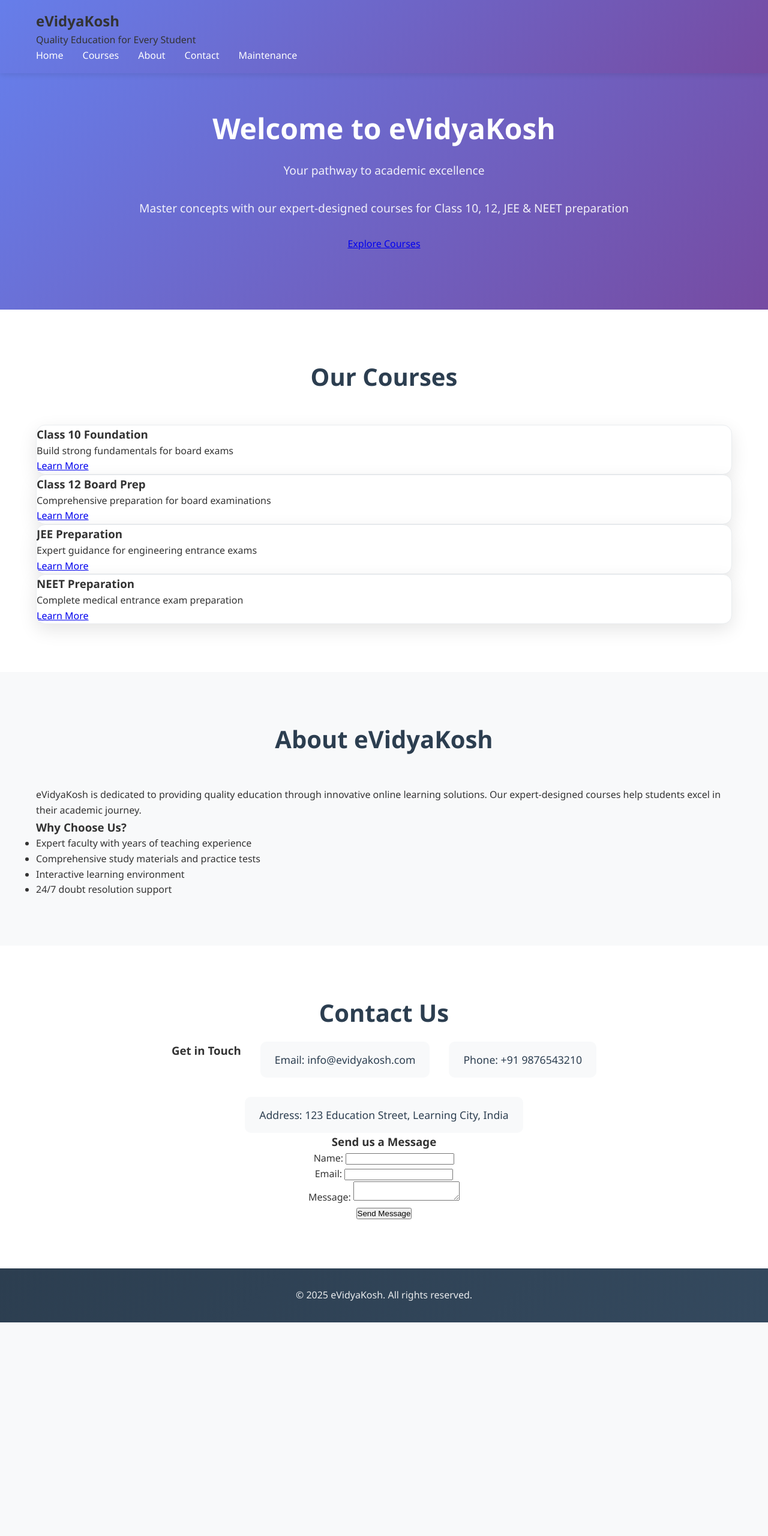
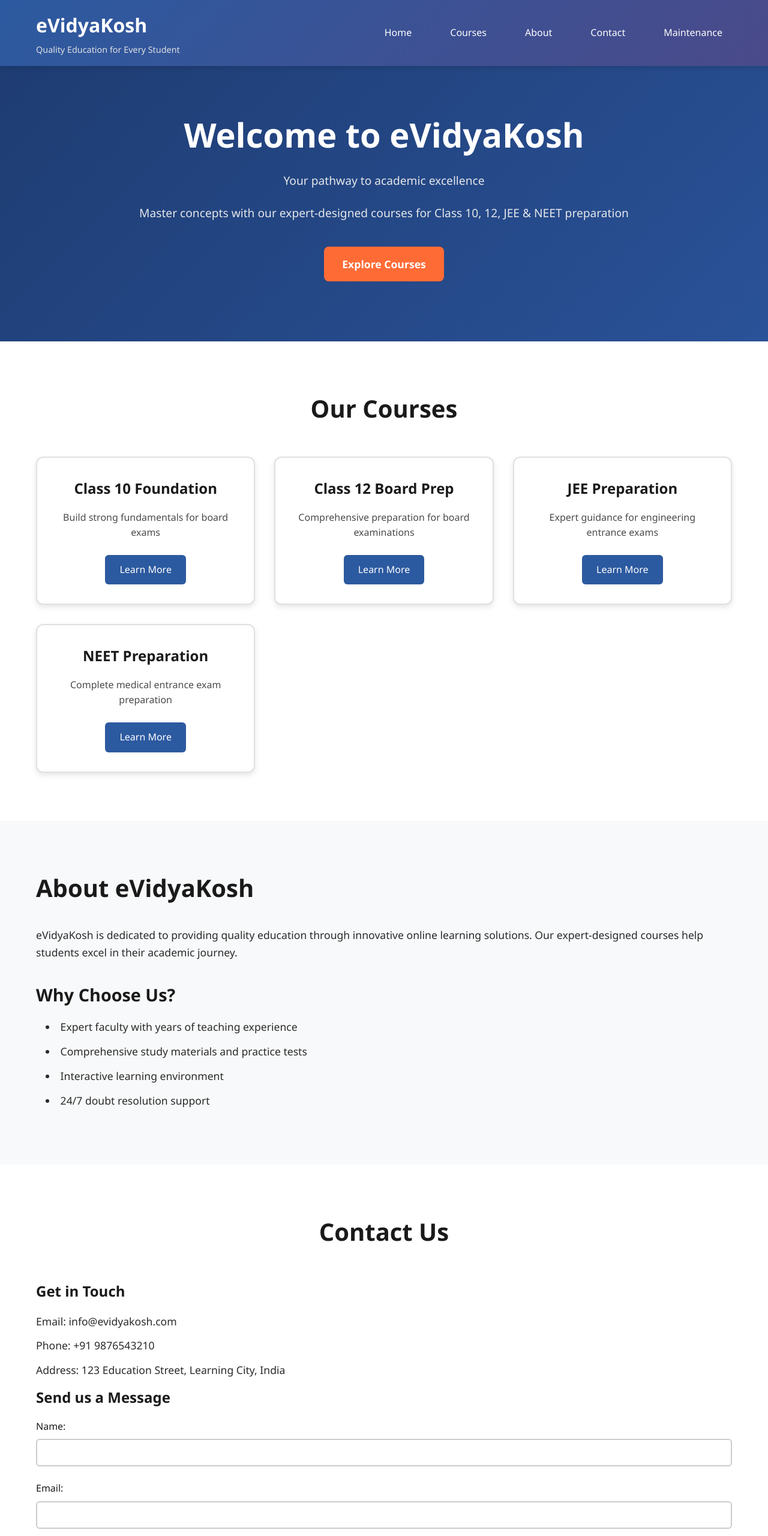
Before and after one commit to Skyadav1996/static-website-on-render, a plain HTML site: page index.html in a window 1280 px wide. Shown: the top 2560 px of the page at 60% size. Before the commit the page ends 2204 px from the top, so only its background shows below. Drawn offline with Linux system fonts and the light colour scheme.

Commit message:
Improve accessibility and contrast in style.cssUpdate style.css
PageSpeed Insights accessibility fixes:
- Improved color contrast ratios for better readability
- Changed text color from #333 to #1a1a1a for higher contrast
- Changed background to pure white (#ffffff)
- Updated button and link colors for better accessibility
- Added focus outlines for keyboard navigation
- Added reduced motion and high contrast mode support
- Removed any deprecated CSS properties

```diff
--- a/style.css
+++ b/style.css
@@ -1,5 +1,4 @@
-/* Modern Educational Website Styles */
-
+/* Modern Educational Website Styles - Improved Accessibility */
 /* Reset and base styles */
 * {
   margin: 0;
@@ -14,8 +13,8 @@ html {
 body {
   font-family: 'Segoe UI', Tahoma, Geneva, Verdana, sans-serif;
   line-height: 1.6;
-  color: #333;
-  background-color: #f8f9fa;
+  color: #1a1a1a; /* Improved contrast - darker text */
+  background-color: #ffffff; /* Pure white background for better contrast */
 }
 
 .container {
@@ -26,8 +25,8 @@ body {
 
 /* Header and Navigation */
 header {
-  background: linear-gradient(135deg, #667eea 0%, #764ba2 100%);
-  box-shadow: 0 2px 10px rgba(0, 0, 0, 0.1);
+  background: linear-gradient(135deg, #2c5aa0 0%, #4a4a8a 100%); /* Darker gradient for better contrast */
+  box-shadow: 0 2px 10px rgba(0, 0, 0, 0.15);
   position: fixed;
   top: 0;
   width: 100%;
@@ -38,20 +37,23 @@ header {
   padding: 1rem 0;
 }
 
-.nav-container {
-  max-width: 1200px;
-  margin: 0 auto;
-  padding: 0 20px;
+.navbar .container {
   display: flex;
   justify-content: space-between;
   align-items: center;
 }
 
-.logo h1 {
-  color: white;
-  font-size: 1.8rem;
+.nav-brand h1 {
+  color: #ffffff; /* Pure white for maximum contrast */
+  font-size: 2rem;
   font-weight: 700;
-  text-decoration: none;
+  margin-bottom: 0.25rem;
+}
+
+.nav-brand p {
+  color: #e8e8e8; /* Light gray with good contrast */
+  font-size: 0.9rem;
+  opacity: 0.95;
 }
 
 .nav-menu {
@@ -61,15 +63,22 @@ header {
 }
 
 .nav-menu a {
-  color: white;
+  color: #ffffff; /* Pure white for maximum contrast */
   text-decoration: none;
   font-weight: 500;
-  transition: color 0.3s ease;
-  padding: 0.5rem 0;
+  padding: 0.5rem 1rem;
+  border-radius: 5px;
+  transition: all 0.3s ease;
 }
 
 .nav-menu a:hover {
-  color: #ffd700;
+  background-color: rgba(255, 255, 255, 0.2);
+  color: #ffffff;
+}
+
+.nav-menu a:focus {
+  outline: 2px solid #ffffff;
+  outline-offset: 2px;
 }
 
 /* Main content spacing */
@@ -79,362 +88,322 @@ main {
 
 /* Hero Section */
 .hero {
-  background: linear-gradient(135deg, #667eea 0%, #764ba2 100%);
-  color: white;
-  padding: 6rem 0;
+  background: linear-gradient(135deg, #1e3c72 0%, #2a5298 100%); /* Darker blue gradient */
+  color: #ffffff;
+  padding: 100px 0;
   text-align: center;
 }
 
 .hero-content h1 {
-  font-size: 3rem;
+  font-size: 3.5rem;
+  font-weight: 700;
   margin-bottom: 1rem;
-  font-weight: 700;
+  color: #ffffff; /* Pure white for maximum contrast */
 }
 
 .hero-content p {
   font-size: 1.2rem;
-  margin-bottom: 2rem;
-  opacity: 0.9;
+  margin-bottom: 1.5rem;
+  color: #f0f0f0; /* Light gray with excellent contrast */
+  opacity: 0.95;
 }
 
-.cta-button {
+.cta-btn {
   display: inline-block;
-  background-color: #ffd700;
-  color: #333;
-  padding: 1rem 2rem;
+  background-color: #ff6b35; /* High contrast orange */
+  color: #ffffff;
+  padding: 15px 30px;
+  text-decoration: none;
+  border-radius: 8px;
+  font-weight: 600;
   font-size: 1.1rem;
-  font-weight: 600;
-  text-decoration: none;
-  border-radius: 50px;
   transition: all 0.3s ease;
-  box-shadow: 0 4px 15px rgba(255, 215, 0, 0.3);
+  margin-top: 1rem;
 }
 
-.cta-button:hover {
-  background-color: #ffed4e;
+.cta-btn:hover {
+  background-color: #e55a2b; /* Darker shade on hover */
   transform: translateY(-2px);
-  box-shadow: 0 6px 20px rgba(255, 215, 0, 0.4);
+  box-shadow: 0 5px 15px rgba(255, 107, 53, 0.4);
+}
+
+.cta-btn:focus {
+  outline: 3px solid #ffffff;
+  outline-offset: 3px;
 }
 
 /* Courses Section */
 .courses {
-  padding: 5rem 0;
-  background-color: white;
+  padding: 80px 0;
+  background-color: #ffffff;
 }
 
 .courses h2 {
   text-align: center;
   font-size: 2.5rem;
+  color: #1a1a1a; /* Dark text for high contrast */
   margin-bottom: 3rem;
-  color: #2c3e50;
+  font-weight: 700;
 }
 
-.course-section {
-  margin-bottom: 4rem;
+.course-grid {
+  display: grid;
+  grid-template-columns: repeat(auto-fit, minmax(280px, 1fr));
+  gap: 2rem;
+  margin-top: 3rem;
 }
 
-.course-section h3 {
-  font-size: 1.8rem;
-  color: #34495e;
-  margin-bottom: 1rem;
-  border-left: 4px solid #667eea;
-  padding-left: 1rem;
-}
-
-.course-section p {
-  font-size: 1.1rem;
-  margin-bottom: 2rem;
-  color: #666;
-}
-
-/* Course Cards */
 .course-card {
-  background: white;
-  border-radius: 15px;
-  box-shadow: 0 10px 30px rgba(0, 0, 0, 0.1);
-  overflow: hidden;
+  background: #ffffff;
+  border: 2px solid #e0e0e0;
+  border-radius: 12px;
+  padding: 2rem;
+  text-align: center;
   transition: all 0.3s ease;
-  border: 1px solid #e9ecef;
+  box-shadow: 0 4px 10px rgba(0, 0, 0, 0.1);
 }
 
 .course-card:hover {
   transform: translateY(-5px);
-  box-shadow: 0 15px 40px rgba(0, 0, 0, 0.15);
+  box-shadow: 0 8px 25px rgba(0, 0, 0, 0.15);
+  border-color: #2c5aa0;
 }
 
-.card-header {
-  padding: 1.5rem;
-  background: linear-gradient(135deg, #f8f9fa 0%, #e9ecef 100%);
-  display: flex;
-  justify-content: space-between;
-  align-items: center;
-}
-
-.card-header h4 {
-  font-size: 1.3rem;
-  color: #2c3e50;
+.course-card h3 {
+  font-size: 1.5rem;
+  color: #1a1a1a; /* Dark text for high contrast */
+  margin-bottom: 1rem;
   font-weight: 600;
 }
 
-.badge {
-  padding: 0.3rem 0.8rem;
-  border-radius: 20px;
-  font-size: 0.8rem;
-  font-weight: 600;
-  text-transform: uppercase;
+.course-card p {
+  color: #4a4a4a; /* Dark gray with good contrast ratio */
+  margin-bottom: 1.5rem;
+  line-height: 1.6;
 }
 
-.badge {
-  background-color: #e74c3c;
-  color: white;
+.course-btn {
+  display: inline-block;
+  background-color: #2c5aa0; /* Dark blue for good contrast */
+  color: #ffffff;
+  padding: 12px 24px;
+  text-decoration: none;
+  border-radius: 6px;
+  font-weight: 500;
+  transition: all 0.3s ease;
 }
 
-.badge.trending {
-  background-color: #f39c12;
-  color: white;
+.course-btn:hover {
+  background-color: #1e3c72; /* Darker on hover */
 }
 
-.badge.premium {
-  background-color: #9b59b6;
-  color: white;
+.course-btn:focus {
+  outline: 2px solid #1a1a1a;
+  outline-offset: 2px;
 }
 
-.card-content {
-  padding: 1.5rem;
+/* About Section */
+.about {
+  padding: 80px 0;
+  background-color: #f8f9fa;
 }
 
-.card-content p {
-  margin-bottom: 1rem;
-  color: #666;
+.about h2 {
+  font-size: 2.5rem;
+  color: #1a1a1a; /* Dark text for high contrast */
+  margin-bottom: 2rem;
+  font-weight: 700;
 }
 
-.card-content ul {
-  list-style: none;
-  margin-bottom: 1rem;
+.about h3 {
+  font-size: 1.8rem;
+  color: #1a1a1a; /* Dark text for high contrast */
+  margin: 2rem 0 1rem 0;
+  font-weight: 600;
 }
 
-.card-content li {
-  padding: 0.3rem 0;
-  color: #27ae60;
+.about p {
+  font-size: 1.1rem;
+  color: #2a2a2a; /* Dark gray for excellent readability */
+  margin-bottom: 1.5rem;
+  line-height: 1.7;
+}
+
+.about ul {
+  list-style-position: inside;
+  margin-left: 1rem;
+}
+
+.about li {
+  color: #2a2a2a; /* Dark gray for excellent readability */
+  margin-bottom: 0.8rem;
+  font-size: 1.1rem;
+  line-height: 1.6;
+}
+
+/* Contact Section */
+.contact {
+  padding: 80px 0;
+  background-color: #ffffff;
+}
+
+.contact h2 {
+  text-align: center;
+  font-size: 2.5rem;
+  color: #1a1a1a; /* Dark text for high contrast */
+  margin-bottom: 3rem;
+  font-weight: 700;
+}
+
+.contact h3 {
+  font-size: 1.5rem;
+  color: #1a1a1a; /* Dark text for high contrast */
+  margin-bottom: 1rem;
+  font-weight: 600;
+}
+
+.contact-info p {
+  color: #2a2a2a; /* Dark gray for excellent readability */
+  margin-bottom: 0.8rem;
+  font-size: 1.1rem;
+}
+
+/* Form Styles */
+.form-group {
+  margin-bottom: 1.5rem;
+}
+
+.form-group label {
+  display: block;
+  margin-bottom: 0.5rem;
+  color: #1a1a1a; /* Dark text for high contrast */
   font-weight: 500;
 }
 
-.card-footer {
-  padding: 1.5rem;
-  background-color: #f8f9fa;
-  display: flex;
-  justify-content: space-between;
-  align-items: center;
+.form-group input,
+.form-group textarea {
+  width: 100%;
+  padding: 12px;
+  border: 2px solid #cccccc;
+  border-radius: 6px;
+  font-size: 1rem;
+  color: #1a1a1a; /* Dark text for high contrast */
+  background-color: #ffffff;
+  transition: border-color 0.3s ease;
 }
 
-.price {
-  font-size: 1.5rem;
-  font-weight: 700;
-  color: #e74c3c;
+.form-group input:focus,
+.form-group textarea:focus {
+  outline: none;
+  border-color: #2c5aa0;
+  box-shadow: 0 0 0 3px rgba(44, 90, 160, 0.1);
 }
 
-.enroll-btn {
-  background-color: #667eea;
-  color: white;
+.form-group textarea {
+  min-height: 120px;
+  resize: vertical;
+}
+
+.submit-btn {
+  background-color: #2c5aa0; /* Dark blue for good contrast */
+  color: #ffffff;
+  padding: 12px 30px;
   border: none;
-  padding: 0.8rem 1.5rem;
-  border-radius: 25px;
+  border-radius: 6px;
+  font-size: 1.1rem;
   font-weight: 600;
   cursor: pointer;
   transition: all 0.3s ease;
 }
 
-.enroll-btn:hover {
-  background-color: #5a67d8;
-  transform: scale(1.05);
+.submit-btn:hover {
+  background-color: #1e3c72; /* Darker on hover */
 }
 
-/* About Section */
-.about {
-  padding: 5rem 0;
-  background-color: #f8f9fa;
-}
-
-.about h2 {
-  text-align: center;
-  font-size: 2.5rem;
-  margin-bottom: 3rem;
-  color: #2c3e50;
-}
-
-.features {
-  display: grid;
-  grid-template-columns: repeat(auto-fit, minmax(300px, 1fr));
-  gap: 2rem;
-  margin-top: 2rem;
-}
-
-.feature {
-  background: white;
-  padding: 2rem;
-  border-radius: 10px;
-  text-align: center;
-  box-shadow: 0 5px 15px rgba(0, 0, 0, 0.08);
-  transition: transform 0.3s ease;
-}
-
-.feature:hover {
-  transform: translateY(-5px);
-}
-
-.feature h4 {
-  font-size: 1.3rem;
-  margin-bottom: 1rem;
-  color: #2c3e50;
-}
-
-.feature p {
-  color: #666;
-}
-
-/* Contact Section */
-.contact {
-  padding: 5rem 0;
-  background-color: white;
-  text-align: center;
-}
-
-.contact h2 {
-  font-size: 2.5rem;
-  margin-bottom: 1rem;
-  color: #2c3e50;
-}
-
-.contact p {
-  font-size: 1.1rem;
-  margin-bottom: 2rem;
-  color: #666;
-}
-
-.contact-info {
-  display: flex;
-  justify-content: center;
-  gap: 2rem;
-  flex-wrap: wrap;
-}
-
-.contact-info p {
-  background-color: #f8f9fa;
-  padding: 1rem 1.5rem;
-  border-radius: 10px;
-  margin: 0;
-  font-weight: 500;
-  color: #2c3e50;
+.submit-btn:focus {
+  outline: 2px solid #1a1a1a;
+  outline-offset: 2px;
 }
 
 /* Footer */
 footer {
-  background: linear-gradient(135deg, #2c3e50 0%, #34495e 100%);
-  color: white;
+  background-color: #1a1a1a; /* Dark footer */
+  color: #ffffff; /* White text for maximum contrast */
   text-align: center;
   padding: 2rem 0;
 }
 
 footer p {
-  margin: 0;
-  opacity: 0.9;
+  color: #ffffff; /* White text for maximum contrast */
+  font-size: 1rem;
 }
 
 /* Responsive Design */
 @media (max-width: 768px) {
   .nav-menu {
-    display: none;
+    flex-direction: column;
+    gap: 1rem;
   }
 
+  .hero-content h1 {
+    font-size: 2.5rem;
+  }
+
+  .course-grid {
+    grid-template-columns: 1fr;
+  }
+
+  .navbar .container {
+    flex-direction: column;
+    gap: 1rem;
+  }
+}
+
+@media (max-width: 480px) {
   .hero-content h1 {
     font-size: 2rem;
   }
 
-  .hero-content p {
-    font-size: 1rem;
+  .hero {
+    padding: 60px 0;
   }
 
-  .courses h2, .about h2, .contact h2 {
-    font-size: 2rem;
-  }
-
-  .course-section h3 {
-    font-size: 1.4rem;
-  }
-
-  .card-footer {
-    flex-direction: column;
-    gap: 1rem;
-  }
-
-  .features {
-    grid-template-columns: 1fr;
-  }
-
-  .contact-info {
-    flex-direction: column;
-    align-items: center;
-  }
-
-  .hero {
-    padding: 4rem 0;
-  }
-
-  .courses, .about, .contact {
-    padding: 3rem 0;
+  .courses,
+  .about,
+  .contact {
+    padding: 60px 0;
   }
 }
 
-@media (max-width: 480px) {
-  .container {
-    padding: 0 15px;
+/* Accessibility improvements */
+@media (prefers-reduced-motion: reduce) {
+  html {
+    scroll-behavior: auto;
   }
 
-  .nav-container {
-    padding: 0 15px;
-  }
-
-  .hero-content h1 {
-    font-size: 1.8rem;
-  }
-
-  .card-header {
-    flex-direction: column;
-    gap: 0.5rem;
-    align-items: flex-start;
+  *,
+  *::before,
+  *::after {
+    animation-duration: 0.01ms !important;
+    animation-iteration-count: 1 !important;
+    transition-duration: 0.01ms !important;
   }
 }
 
-/* Smooth animations */
-@keyframes fadeInUp {
-  from {
-    opacity: 0;
-    transform: translateY(30px);
+/* High contrast mode support */
+@media (prefers-contrast: high) {
+  body {
+    background-color: #ffffff;
+    color: #000000;
   }
-  to {
-    opacity: 1;
-    transform: translateY(0);
+
+  .nav-menu a,
+  .hero-content h1,
+  .hero-content p {
+    color: #ffffff;
+  }
+
+  .course-card {
+    border-color: #000000;
   }
 }
-
-.course-card, .feature {
-  animation: fadeInUp 0.6s ease-out;
-}
-
-/* Focus states for accessibility */
-a:focus, button:focus {
-  outline: 2px solid #667eea;
-  outline-offset: 2px;
-}
-
-/* Print styles */
-@media print {
-  .navbar, .cta-button, .enroll-btn {
-    display: none;
-  }
-
-  body {
-    background: white;
-    color: black;
-  }
-}
```
